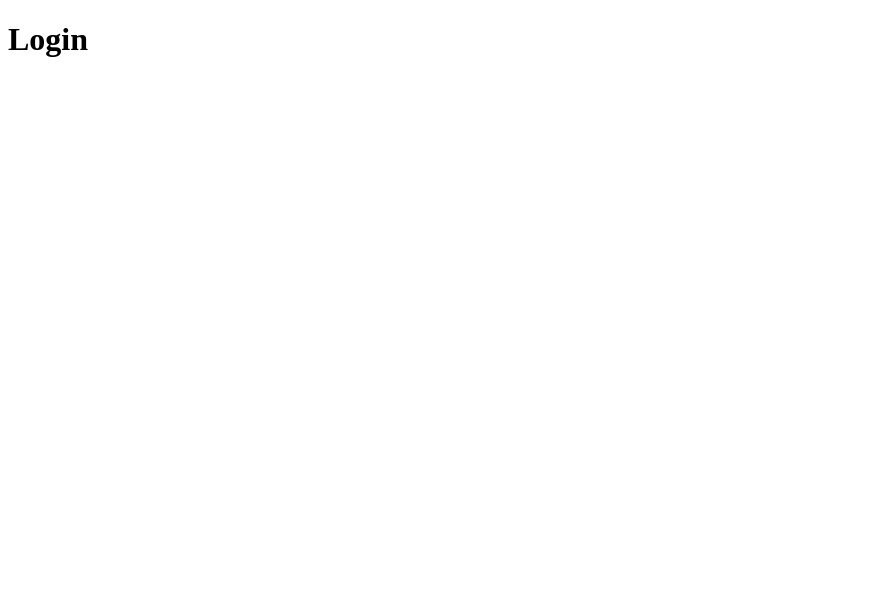
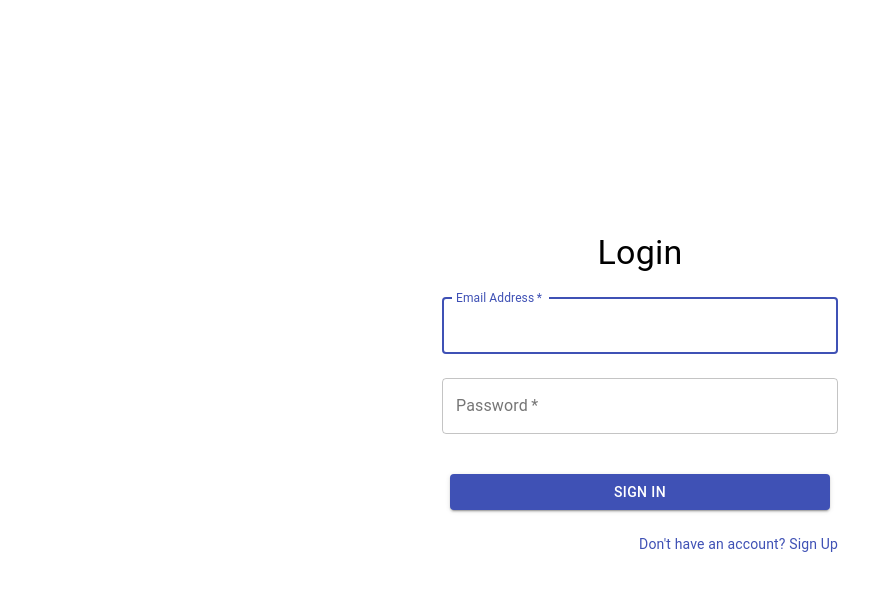
Before and after one commit to Sakshisrivastava413/greenwich-road-runner-1, a Next.js app: page /login in a window 1280 px wide. Shown: the top 590 px of the page, without its empty margins (0-893 px from the left). Built offline with nearby package versions, Linux system fonts and the light colour scheme.

Commit message:
setup firebase and created common Page component  now

```diff
--- a/components/login/index.js
+++ b/components/login/index.js
@@ -1,9 +1,127 @@
+import React, { useState } from 'react';
+import { useRouter } from 'next/router';
+import {
+  Container,
+  Typography,
+  Grid,
+  TextField,
+  Button,
+  Link,
+  CircularProgress
+} from '@material-ui/core';
+import { makeStyles } from '@material-ui/core/styles';
+
+const useStyles = makeStyles((theme) => ({
+  paper: {
+    paddingTop: 'calc(100vh - 36rem)',
+    display: 'flex',
+    flexDirection: 'column',
+    alignItems: 'center',
+  },
+  avatar: {
+    margin: theme.spacing(1),
+    backgroundColor: theme.palette.primary.main,
+  },
+  form: {
+    width: '100%', // Fix IE 11 issue.
+    marginTop: theme.spacing(1),
+  },
+  submit: {
+    margin: theme.spacing(3, 0, 2),
+  },
+  wrapper: {
+    margin: theme.spacing(1),
+    position: 'relative',
+  },
+  buttonProgress: {
+    color: 'white',
+  },
+}));
+
 const Login = () => {
-	return (
-		<h1 className="flex justify-center items-center bg-gray-500 h-screen w-screen">
-			Login
-		</h1>
-	);
-};
+  const classes = useStyles();
+  const router = useRouter();
+  const [email, setEmail] = useState('');
+  const [password, setPassword] = useState('');
+  const [loading, setLoading] = useState(false);
+
+  const submit = async (e) => {
+    e.preventDefault();
+    if (email === '' && password === '') {
+      alert('Email or password cannot be empty!')
+      return;
+		}
+
+    try {
+      setLoading(true);
+      await firebase.login(email, password);
+      router.push('/home');
+    } catch (error) {
+      alert(error.message);
+    }
+    setLoading(false);
+  }
+
+  return (
+    <Container component="main" maxWidth="xs">
+      <div className={classes.paper}>
+        <Typography component="h4" variant="h4">
+          Login
+        </Typography>
+        <form className={classes.form} noValidate>
+          <TextField
+            variant="outlined"
+            margin="normal"
+            required
+            fullWidth
+            id="email"
+            label="Email Address"
+            name="email"
+            autoComplete="email"
+            autoFocus
+            onChange={(e) => setEmail(e.target.value)}
+          />
+          <TextField
+            variant="outlined"
+            margin="normal"
+            required
+            fullWidth
+            name="password"
+            label="Password"
+            type="password"
+            id="password"
+            autoComplete="current-password"
+            onChange={(e) => setPassword(e.target.value)}
+          />
+          <div className={classes.wrapper}>
+            <Button
+              type="submit"
+              fullWidth
+              variant="contained"
+              color="primary"
+              className={classes.submit}
+              onClick={submit}
+            >
+              {!loading ? 'Sign In' :
+                <CircularProgress size={24} className={classes.buttonProgress} />}
+            </Button>
+          </div>
+          <Grid container>
+            <Grid item xs>
+              {/* <Link href="#" variant="body2">
+                Forgot password?
+              </Link> */}
+            </Grid>
+            <Grid item>
+              <Link onClick={() => history.push('/signup')} variant="body2" style={{ cursor: 'pointer' }}>
+                {"Don't have an account? Sign Up"}
+              </Link>
+            </Grid>
+          </Grid>
+        </form>
+      </div>
+    </Container>
+  );
+}
 
 export { Login };
--- a/package.json
+++ b/package.json
@@ -10,6 +10,7 @@
   "dependencies": {
     "@material-ui/core": "^4.9.7",
     "@material-ui/icons": "^4.9.1",
+    "firebase": "^7.12.0",
     "next": "9.3.1",
     "react": "16.13.1",
     "react-dom": "16.13.1"
```
Also changed, not shown: components/Header.js (added, +38 -0 lines), components/Page.js (added, +44 -0 lines), firebaseConfig.js (added, +12 -0 lines), pages/home.js (+6 -1 lines), 1 other file (tests, documents, lock files or other folders).
